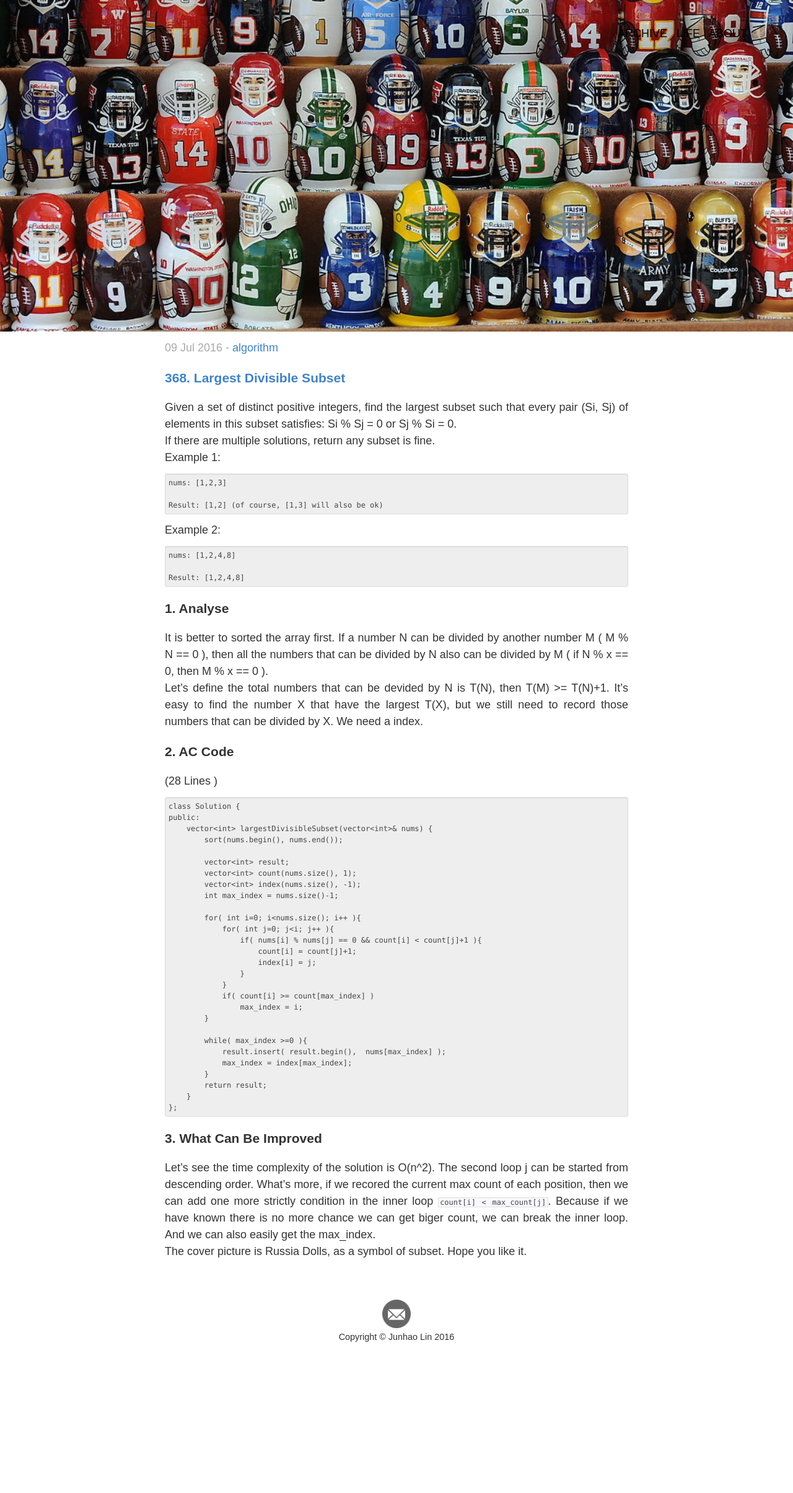
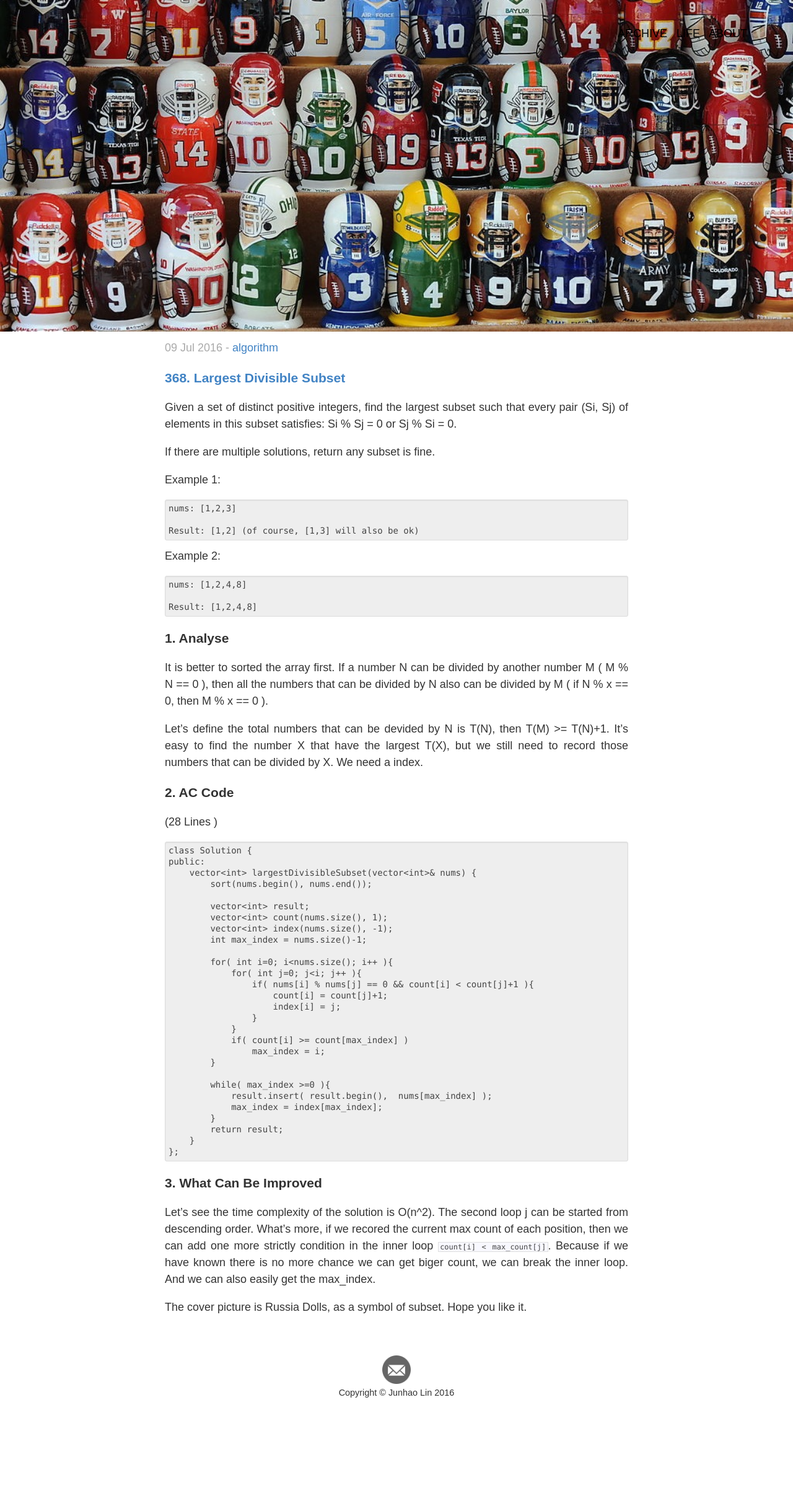
Before and after one commit to EdlinLink/edlinlink.github.io, a Jekyll site: the page built from _posts/2016-07-09-Leetcode_Largest_Divisible_Subset.md, in a window 1280 px wide. Shown: the whole page at 62% size. Built offline with Jekyll 4.4.1, drawn with Linux system fonts in a browser that asks for light colours; Markdown is read by kramdown in place of the engine named in the settings; comment, search, counter and statistics services are not loaded; before the commit the page ends 2319 px from its top, so only the background shows below that; grey boxes are pictures that could not be loaded.

Commit message:
<p> margin-bottom 1em && code font-size:14px

```diff
--- a/css/main.css
+++ b/css/main.css
@@ -25,6 +25,7 @@ body {
 
 p {
     line-height:1.5em;
+	margin-bottom:1em;
 }
 
 table {
@@ -73,9 +74,11 @@ pre {
     -moz-border-radius:3px;border-radius:3px;
 }
 
+/*	Code
+ */
 pre code {
     padding:0;
-    font-size:12px;
+    font-size:14px;
     background-color:#eee;
     border:none;
 }
@@ -297,6 +300,8 @@ ul.posts span {
 .site .meta {
   display: inline-block;
   color: #aaa;
+  margin-bottom:0em;
+
 }
 
 
```
